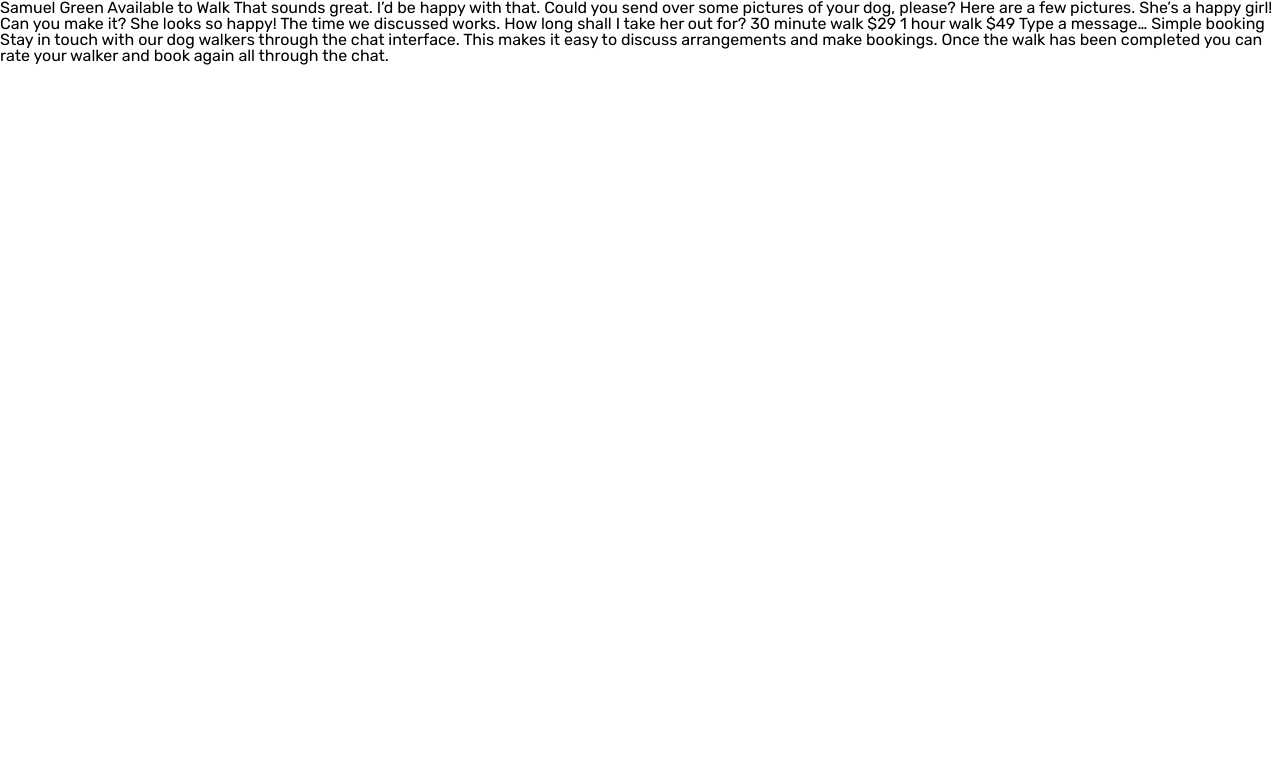
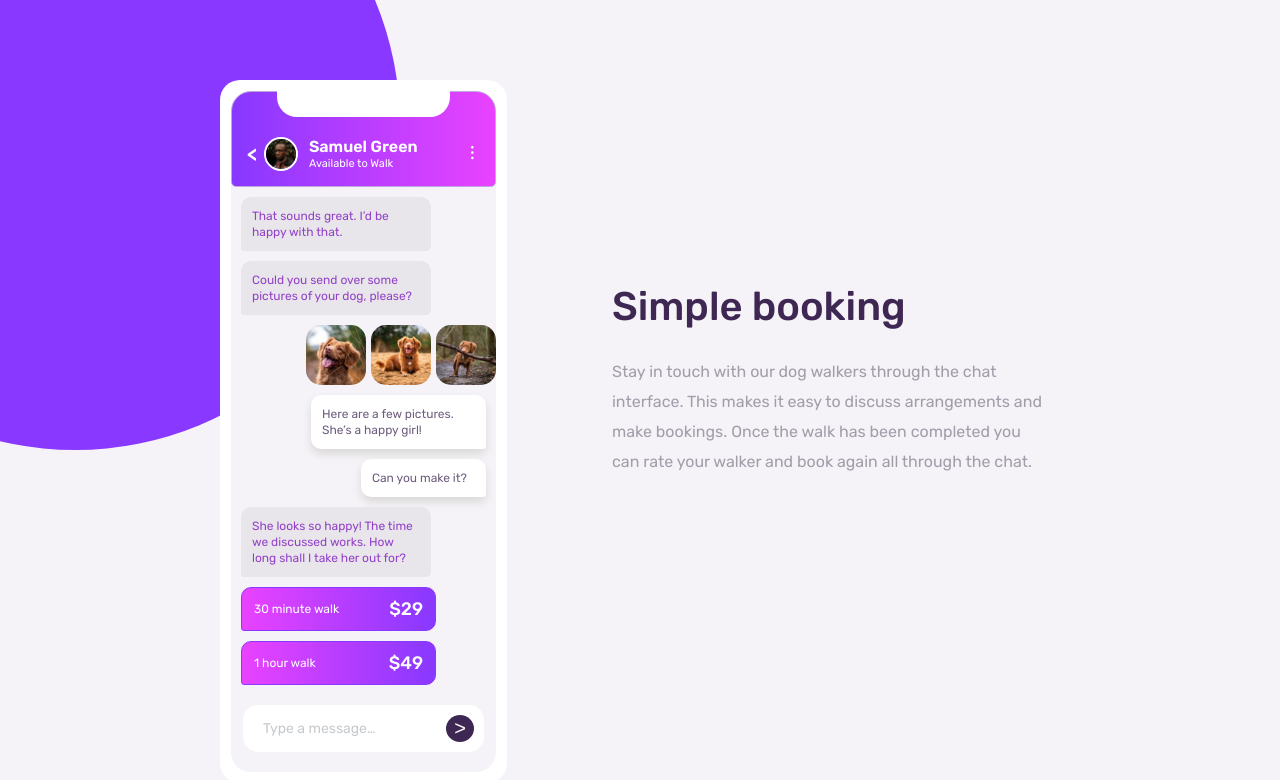
Before and after one commit to mpham-12/chat-app-css-illustration-master, a plain HTML site: page index.html in a window 1280 px wide. Drawn offline with Linux system fonts and the light colour scheme.

Commit message:
finished

```diff
--- a/app.css
+++ b/app.css
@@ -47,10 +47,218 @@ table {
 	border-collapse: collapse;
 	border-spacing: 0;
 }
+
 html {
     box-sizing: border-box;
 }
 
 body {
     font-family: 'Rubik', sans-serif;
+	display: flex;
+	flex-direction: column;
+	background-color: hsl(270, 20%, 96%);
+background: ;
 }
+
+.phone {
+	margin: 70px 20px;
+	background-color: white;
+	border-radius: 20px;
+padding: 1px;
+z-index: 9;
+box-shadow: 10px 10px 15px 1px rgb(182, 180, 180);
+}
+.phone-screen {
+	margin: 10px;
+	background-color: hsl(270, 20%, 96%);
+	border-radius: 20px;
+}
+header {
+	display: grid;
+background: linear-gradient(90deg,hsl(264, 100%, 61%), hsl(293, 100%, 63%));
+border-radius: 20px 20px 5px 5px;
+padding: 15px 15px 15px;
+border: 1px solid hsl(265, 51%, 77%);
+}
+.bottom {
+	display: flex;
+	justify-content: space-between;
+	align-items: center;
+}
+.notch {
+	display: flex;
+	background-color: white;
+	margin: 0px 30px;
+	height: 30px;
+border-radius: 0px 0px 20px 20px;
+position: relative;
+bottom: 20px;
+}
+.arrow {
+	color: white;
+	font-weight: 600;
+	font-size: 20px;
+
+}
+.sam-image {
+	height: auto;
+	width: 30px;
+	border: 2px solid white;
+	border-radius: 50px;
+	position: relative;
+	right: 15px;
+}
+.name {
+	color: white;
+	font-weight: 600;
+	position: relative;
+	right: 25px;
+}
+.status {
+	color: white;
+	font-size: 11px;
+	position: relative;
+	right: 25px;
+	margin-top: 3px;
+}
+.menu {
+	color: white;
+	font-weight: 600;
+}
+.from-sam {
+	background-color: hsl(270, 8%, 91%);
+	padding: 10px;
+	margin: 10px;
+	border: 1px solid transparent;
+	border-radius: 10px 10px 5px 3px;
+	color: hsl(276, 55%, 52%);
+	font-size: 12px;
+	margin-right: 65px;
+	line-height: 16px;
+}
+.from-me {
+	background-color: white;
+	padding: 10px;
+	margin: 10px 10px 5px 10px;
+	border: 1px solid transparent;
+	border-radius: 10px 10px 3px 10px;
+	color: hsl(271, 15%, 43%);
+	font-size: 12px;
+	margin-left: 80px;
+	line-height: 16px;
+	box-shadow: 0px 5px 8px 0px rgb(218, 216, 216);
+}
+.text-5 {
+	margin-left: 50px;
+}
+.text-3 {
+	display: flex;
+	margin-left: 70px;
+}
+.file {
+	height: auto;
+	width: 60px;
+	border-radius: 15px;
+	margin-left: 5px;
+}
+.rates {
+	display: flex;
+	justify-content: space-between;
+background: linear-gradient(90deg,hsl(293, 100%, 63%), hsl(264, 100%, 61%));
+padding: 12px;
+color: white;
+font-size: 12px;
+margin: 0px 60px 10px 10px;
+border-radius: 10px 10px 10px 3px;
+align-items: center;
+border: 1px solid hsl(264, 100%, 61%);
+}
+.price {
+	font-size: 18px;
+	font-weight: 500;
+}
+.text-area {
+	display: flex;
+	justify-content: space-between;
+	background: white;
+	border-radius: 15px;
+	margin: 40px 12px 0px;
+	padding: 10px;
+	position: relative;
+	bottom: 20px;
+	align-items: center;
+}
+.placeholder {
+	font-size: 14px;
+margin-left: 10px;
+color: hsl(206, 6%, 79%);
+}
+button {
+	color: white;
+	font-size: 20px;
+	font-weight: 500;
+	background: hsl(271, 36%, 24%);
+	border: 1px solid transparent;
+	border-radius: 50%;
+	align-self: center;
+	height: auto;
+	width: 28px;
+}
+h1 {
+	color: hsl(271, 36%, 24%);
+	font-size: 40px;
+	font-weight: 500;
+	text-align: center;
+	margin-bottom: 20px;
+	z-index: 9;
+}
+.main-text {
+	color: hsl(270, 7%, 64%);
+	line-height: 30px;
+	font-size: 16px;
+	text-align: center;
+	margin: 10px 35px 100px;
+	z-index: 9;
+}
+.element1 {
+	width: 650px;
+	height: 650px;
+	background: hsl(264, 100%, 61%);
+	position: absolute;
+	top: -200px;
+	right: 200px;
+	border-radius: 50%;
+}
+
+
+@media (min-width: 550px) {
+	body {
+		display: flex;
+		flex-direction: row;
+		justify-content: center;
+		align-items: center;
+		margin: 10px 200px;
+	}
+	.phone {
+display: flex;
+flex: 1;
+max-width: 400px;
+box-shadow: none;
+	}
+	.text {
+		display: flex;
+		flex-direction: column;
+		flex: 2;
+		margin-left: 50px;
+	}
+	h1 {
+		text-align: left;
+		margin-left: 35px;
+	}
+	.main-text {
+		text-align: left;
+	}
+	.element1 {
+		left: -250px
+	}
+}
--- a/index.html
+++ b/index.html
@@ -11,33 +11,77 @@
   <title>Frontend Mentor | [Challenge Name Here]</title>
 </head>
 <body>
+  <div class="element1"></div>
+  <div class="element2"></div>
+  <div class="phone">
+    <div class="phone-screen">
+<header>
+  <div class="top">
+  <div class="notch"></div>
+</div>
+<div class="bottom">
 
-  Samuel Green
-  Available to Walk
+<div class="arrow"><</div>
+  <img src="images/avatar.jpg" alt="Samuel Green image" class="sam-image">
+  <div class="name-status">
+ <p class="name"> Samuel Green</p>
+ <p class="status"> Available to Walk</p>
+</div>
+<div class="menu">
+  &#xFE19;
+</div>
+</div>
+</header>
 
-  That sounds great. I’d be happy with that.
+<div class="text-sam text-1">
+ <p class="from-sam"> That sounds great. I’d be happy with that.</p>
+</div>
 
-  Could you send over some pictures of your dog, please?
+<div class="text-sam text-2">
+ <p class="from-sam"> Could you send over some pictures of your dog, please?</p>
+</div>
 
-  Here are a few pictures. She’s a happy girl!
+<div class="text-3">
+  <img src="images/dog-image-1.jpg" alt="dog image" class="file 1">
+  <img src="images/dog-image-2.jpg" alt="dog image" class="file 2">
+  <img src="images/dog-image-3.jpg" alt="dog image" class="file 3">
+</div>
 
-  Can you make it?
+<div class="text-me text-4">
+<p class="from-me">  Here are a few pictures. She’s a happy girl!</p>
+</div>
 
-  She looks so happy! The time we discussed works. How long shall I take her out for?
+<div class="text-me text-5">
+ <p class="from-me"> Can you make it?</p>
+</div>
 
-  30 minute walk
-  $29
+<div class="text-sam text-6">
+ <p class="from-sam"> She looks so happy! The time we discussed works. How long shall I take her out for?</p>
+</div>
 
-  1 hour walk
-  $49
+<div class="rates rate-30">
+ <p class="walk-length"> 30 minute walk</p>
+<p class="price">  $29</p>
+</div>
 
-  Type a message…
+<div class="rates rate-60">
+ <p class="walk-length"> 1 hour walk</p>
+ <p class="price"> $49</p>
+</div>
 
-  Simple booking
+<div class="text-area">
+ <p class="placeholder"> Type a message…</p>
+ <button>></button>
+</div>
+</div>
+</div>
 
-  Stay in touch with our dog walkers through the chat interface. This makes it easy to
+<div class="text">
+ <h1>Simple booking</h1>
+
+ <p class="main-text"> Stay in touch with our dog walkers through the chat interface. This makes it easy to
   discuss arrangements and make bookings. Once the walk has been completed you can rate
-  your walker and book again all through the chat.
-
+  your walker and book again all through the chat.</p>
+</div>
 </body>
 </html>
```
Also changed, not shown: 1 other file.
